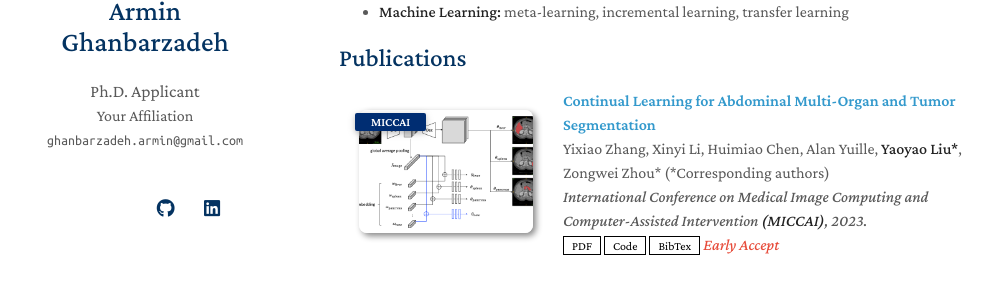
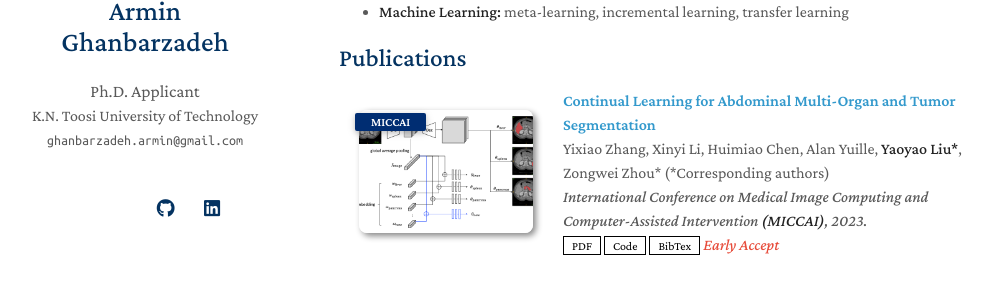
Before and after one commit to ghanbarzadeh/ghanbarzadeh.github.io, a Jekyll site: the page built from index.md, in a window 1280 px wide. Shown: the part 219-512 px from the top of the page, without its empty margins (131-1135 px from the left). Built offline with Jekyll 4.4.1, drawn with Linux system fonts in a browser that asks for light colours; nearby versions of some CDN libraries; a style sheet for code colours, icons or effects is not loaded; our own code applies the rules of GitHub Pages for plain Markdown files.

Commit message:
Update _config.yml

```diff
--- a/_config.yml
+++ b/_config.yml
@@ -1,7 +1,7 @@
 # Basic Information
 title: Armin Ghanbarzadeh
 position: Ph.D. Applicant
-affiliation: Your Affiliation
+affiliation: K.N. Toosi University of Technology
 email: ghanbarzadeh.armin@gmail.com
 
 # Search Engine Optimization (SEO)
```
